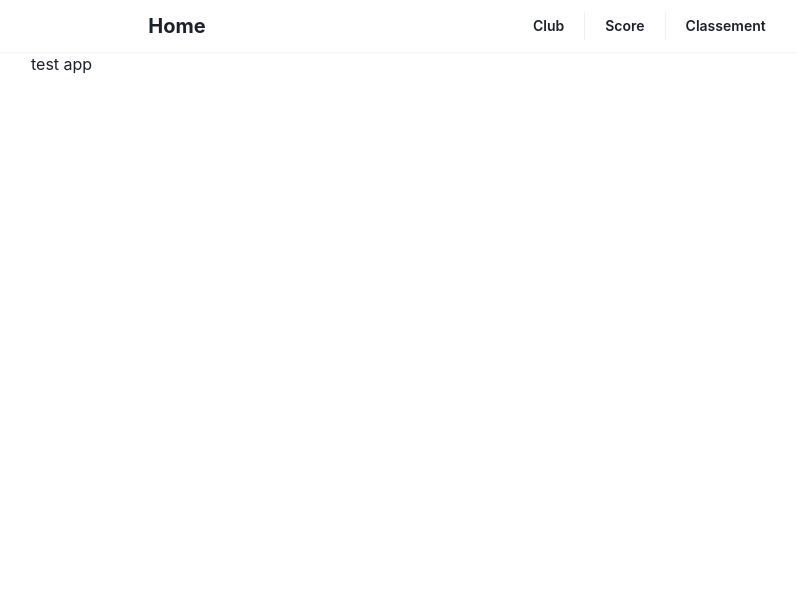
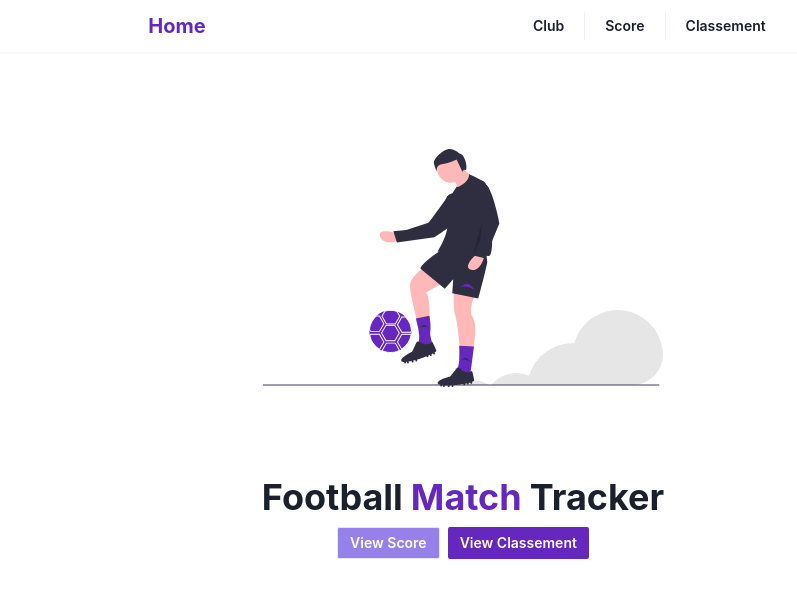
Before and after one commit to ReygaFitra/match-tracker, a Next.js app: page / in a window 1280 px wide. Shown: the top 598 px of the page, without its empty margins (177-974 px from the left). Built offline with nearby package versions, Linux system fonts and the light colour scheme.

Commit message:
styles: main page

```diff
--- a/src/app/page.jsx
+++ b/src/app/page.jsx
@@ -1,10 +1,74 @@
 'use client';
-import { Container } from '@chakra-ui/react';
+import { Box, Button, Container, Flex, Heading, Text, VStack } from '@chakra-ui/react';
+import Link from 'next/link';
 
 export default function Home() {
   return (
-    <Container maxW="4xl">
-      <div>test app</div>
+    <Container maxW="4xl" py={4}>
+      <Flex alignItems="center" justifyContent="center">
+        <VStack spacing="2">
+          <Box>
+            <svg xmlns="http://www.w3.org/2000/svg" width="400px" height="400px" data-name="Layer 1" viewBox="0 0 856.974 510.427">
+              <path fill="none" d="M414 505.065c3.119-3.939 7.232 3.896 11.346 1h-22.798c4.64 2.577 8.263-5.21 11.452-1zM488.956 506.065h-3.93c.845.593 1.692 1.184 2.498 1.825.46-.622.952-1.219 1.432-1.825z"></path>
+              <path
+                fill="#e6e6e6"
+                d="M384.301 501.338a37.624 37.624 0 00-18.293 4.727h36.54a37.46 37.46 0 00-18.247-4.727zM455.206 496.611a51.693 51.693 0 00-29.86 9.454h59.68a51.681 51.681 0 00-29.82-9.454zM856.85 436.772c-2.67-48.412-41.566-87.883-89.938-91.191a96.924 96.924 0 00-100.186 70.76c-1.174-.042-2.347-.089-3.531-.089a96.926 96.926 0 00-92.977 69.6 68.484 68.484 0 00-81.262 20.213H791.23c37.136 0 67.204-30.759 65.69-67.864q-.03-.713-.069-1.43z"
+              ></path>
+              <path fill="#3f3d56" d="M0 505.065H849V507.065H0z"></path>
+              <path fill="#ffb8b8" d="M283.344 180.239s-38.535-12.004-32.62 7.745 38.374 9.773 38.374 9.773z"></path>
+              <path fill="#2f2e41" d="M430.646 106.114s-19.748-26.987-38.935 1.029c-19.224 28.07-37.098 51.115-37.098 51.115l-47.745 15.567-27.623 2.451 7.61 24.558 80.313-11.65s89.414-53.115 63.478-83.07z"></path>
+              <path fill="#ffb8b8" d="M342.5 255.565s-30 21-28 40 15 71 15 71l27-4s3-40-7-55l48-27zM409 305.065s-2 37 3 52 10 71 10 71h28s13-49-3-71c0 0-5-29 9-43z"></path>
+              <path fill="#2f2e41" d="M402.5 202.565s-65 41-65 54l52 43 18-20-2 30 56 11s20-76 19-79-4-47-4-47z"></path>
+              <path fill="#6527be" d="M356.5 357.565l-29 6 5.152 21.183a75.64 75.64 0 01.848 31.817s30 8 30 4-7-20-5-31-2-32-2-32z"></path>
+              <path
+                fill="#2f2e41"
+                d="M371.5 432.565c-1-4-9.308-22.135-9.654-19.068s-16.346 8.068-22.346 2.068c0 0-8-7-11 0s-9 19-9 19-27 13-23 20c.809 1.416 3.05 2.013 6.11 2.066a1.633 1.633 0 00-.11.58v.709a1.646 1.646 0 001.646 1.645h.708a1.646 1.646 0 001.646-1.645v-.71a1.628 1.628 0 00-.18-.733 59.115 59.115 0 002.539-.28 1.63 1.63 0 00-.359 1.014v.709a1.646 1.646 0 001.646 1.645h.708a1.646 1.646 0 001.646-1.645v-.71a1.638 1.638 0 00-.851-1.432 126.83 126.83 0 007.093-1.414 1.63 1.63 0 00-.242.847v.709a1.646 1.646 0 001.646 1.645h.708a1.646 1.646 0 001.646-1.645v-.71a1.644 1.644 0 00-.978-1.5c1.791-.438 3.547-.893 5.218-1.344a1.63 1.63 0 00-.24.845v.709a1.646 1.646 0 001.646 1.645h.708a1.646 1.646 0 001.646-1.645v-.71a1.64 1.64 0 00-1.157-1.563c5.872-1.654 10.157-3.082 10.157-3.082s4.976-1.81 11-4.256v.61a1.646 1.646 0 001.646 1.646h.708a1.646 1.646 0 001.646-1.645v-.71a1.636 1.636 0 00-.636-1.29 233.09 233.09 0 003.636-1.563v.563a1.646 1.646 0 001.646 1.645h.708a1.646 1.646 0 001.646-1.645v-.71a1.642 1.642 0 00-.704-1.346 108.983 108.983 0 003.72-1.813c-.005.054-.016.105-.016.16v.709a1.646 1.646 0 001.646 1.645h.708a1.646 1.646 0 001.646-1.645v-.71a1.646 1.646 0 00-1.317-1.612c2.796-1.623 4.56-3.064 4.317-4.033z"
+              ></path>
+              <path fill="#6527be" d="M452 423.565l-31.68-2s1.92 33-1.92 44-1.92 15-1.92 15l27.84 2z"></path>
+              <path
+                fill="#2f2e41"
+                d="M452.39 496.5c-.144-4.12-4.489-23.59-5.466-20.662s-17.67 4.482-22.286-2.637c0 0-6.365-8.514-10.759-2.293s-12.763 16.706-12.763 16.706-29.117 7.084-26.665 14.764c.496 1.554 2.564 2.605 5.546 3.294a1.634 1.634 0 00-.23.545l-.147.693a1.646 1.646 0 001.266 1.953l.693.147a1.646 1.646 0 001.953-1.266l.148-.693a1.628 1.628 0 00-.023-.755c.815.1 1.664.185 2.541.254a1.63 1.63 0 00-.562.918l-.148.693a1.646 1.646 0 001.266 1.953l.693.147a1.646 1.646 0 001.953-1.266l.148-.693a1.638 1.638 0 00-.534-1.579c2.331.104 4.783.127 7.232.096a1.63 1.63 0 00-.413.778l-.148.693a1.646 1.646 0 001.266 1.953l.693.147a1.646 1.646 0 001.953-1.266l.148-.693a1.644 1.644 0 00-.644-1.673c1.843-.053 3.656-.133 5.384-.226a1.63 1.63 0 00-.411.777l-.148.693a1.646 1.646 0 001.267 1.953l.693.147a1.646 1.646 0 001.952-1.266l.148-.693a1.64 1.64 0 00-.806-1.77c6.089-.394 10.577-.897 10.577-.897s5.243-.733 11.646-1.87l-.128.598a1.646 1.646 0 001.267 1.953l.693.147a1.646 1.646 0 001.952-1.266l.148-.693a1.636 1.636 0 00-.353-1.396c1.289-.245 2.59-.501 3.882-.77l-.117.55a1.646 1.646 0 001.266 1.953l.693.148a1.646 1.646 0 001.953-1.267l.148-.693a1.642 1.642 0 00-.408-1.464c1.403-.323 2.759-.656 4.016-.997-.016.051-.037.1-.049.153l-.148.693a1.646 1.646 0 001.267 1.953l.693.147a1.646 1.646 0 001.953-1.266l.147-.693a1.646 1.646 0 00-.951-1.852c3.073-1.005 5.098-2.046 5.063-3.044z"
+              ></path>
+              <circle cx="402.5" cy="43.565" r="29" fill="#ffb8b8"></circle>
+              <path fill="#ffb8b8" d="M428.5 40.565s16 20 24 19l-35 27s-4-17-9-19 20-27 20-27z"></path>
+              <path
+                fill="#2f2e41"
+                d="M491 189.065s-.002-110.346-18.513-119.852c-18.5-9.5-30.738-14.922-30.738-14.922a25.958 25.958 0 01-9.98 18.567c-6.134 4.736-12.245 8.663-15.659 8.676l-.11-.469-.416-1.189-10.084 15.69s-9 2-12 8c-1.623 3.245 6.03 35.922 1.5 65.5-3.844 25.093-20.041 47.745-20.5 50.5-.776 4.655 18.91-7.543 27.775-13.245.132.147.225.244.225.244s-5 2 5-1c5.666-1.7 13.577-1.794 19.372-1.557-.007 1.738.034 3.118.128 4.057 1 10 51 24 58 21s6-40 6-40z"
+              ></path>
+              <path fill="#ffb8b8" d="M456 227.065s-30 27-10 32 28-28 28-28z"></path>
+              <path fill="#6527be" d="M421 297.065s14-13 22-6 13 12 13 12-23-14-35-6z"></path>
+              <path
+                fill="#2f2e41"
+                d="M424.636 452.614s7.891-7.328 12.4-3.382 7.328 6.763 7.328 6.763-12.964-7.89-19.728-3.381zM336.233 384.459s5.417-9.307 10.88-6.844 8.978 4.338 8.978 4.338-14.7-3.776-19.858 2.506zM483.444 82.934c-9.913-19.926-40.075-9.058-35.174 12.65q.11.486.23.981a197.351 197.351 0 0025 58l-11 49-12 25 25 6 31-75s-8.55-47.473-23.056-76.63z"
+              ></path>
+              <path d="M469 156.065L450 228.065 466 194.065 469 156.065z" opacity="0.2"></path>
+              <path
+                fill="#2f2e41"
+                d="M420.713 9.761s-16.03-16.876-32.166-6.248-23.79 20.952-22.207 28.141 6.264 17.188 6.264 17.188-2.91-14.893 10.45-15.995 31.82-9.944 31.82-9.944l12.485 26.664s1.765-6.179 6.66-4.407 1.1-33.422-13.306-35.399z"
+              ></path>
+              <path
+                fill="#6527be"
+                d="M318 391.065a45.906 45.906 0 01-.63 7.56v.01a45.011 45.011 0 01-62.24 33.73h-.01a43.903 43.903 0 01-5.37-2.77 45.067 45.067 0 01-20.88-29.65 45.556 45.556 0 01-.87-8.88c0-1.36.06-2.71.18-4.04v-.01a44.998 44.998 0 0189.81 3.43v.01c.01.21.01.4.01.61z"
+              ></path>
+              <path
+                fill="#fff"
+                d="M284.077 376.035h-20.154l-10.078-17.45 6.836-11.848.4-.107a46.155 46.155 0 0126.302.735l.362.12 6.41 11.1zm-19-2h17.846l8.922-15.45-5.449-9.438a44.355 44.355 0 00-24.398-.691l-5.843 10.129zM283.077 412.036h-20.154l-10.078-17.454 10.078-17.454h20.154l10.078 17.454zm-19-2h17.846l8.922-15.454-8.922-15.454h-17.846l-8.922 15.454zM273 437.065a45.582 45.582 0 01-18.269-3.783l-1.027-.446 10.218-17.711h20.155l9.788 16.955-.972.467A45.572 45.572 0 01273 437.065zm-16.437-5.183a44.048 44.048 0 0034.485-.682l-8.125-14.075h-17.845zM317.077 394.035h-20.154l-10.078-17.45 10.077-17.46h9.178l.296.311a45.78 45.78 0 0112.594 30.996v.29zm-19-2h17.846l1.063-1.84a43.779 43.779 0 00-11.749-29.07h-7.16l-8.922 15.46zM296.645 430.547l-9.8-16.962 10.077-17.46h20.154l1.294 2.23-.014.448a46.096 46.096 0 01-20.832 31.188zm-7.49-16.962l8.175 14.148a44.09 44.09 0 0018.994-28.919l-.4-.69h-17.846zM250.106 430.978l-.873-.527a46.115 46.115 0 01-21.343-30.31l-.075-.37 2.108-3.646h20.155l10.077 17.46zm-20.18-30.862a44.112 44.112 0 0019.474 28.086l8.445-14.617-8.923-15.46h-17.845zM250.077 392.035h-20.154l-2.743-4.741v-.269a45.861 45.861 0 0114.489-29.633l.288-.267h8.12l10.078 17.46zm-19-2h17.846l8.922-15.45-8.923-15.46h-6.176a43.818 43.818 0 00-13.541 27.674z"
+              ></path>
+            </svg>
+          </Box>
+          <Heading as="h3" display="flex" gap={2}>
+            Football <Text color="#6527BE">Match</Text> Tracker
+          </Heading>
+          <Box display="flex" alignItems="center" gap={2}>
+            <Button size="sm" variant="outline" rounded="sm" bgColor="#9681EB" color="white" _hover={{ bgColor: '#6527BE', color: 'white', rounded: 'sm' }}>
+              <Link href="/score">View Score</Link>
+            </Button>
+            <Button size="sm" variant="solid" rounded="sm" bgColor="#6527BE" color="white" _hover={{ bgColor: '#9681EB', rounded: 'sm' }}>
+              <Link href="/classement">View Classement</Link>
+            </Button>
+          </Box>
+        </VStack>
+      </Flex>
     </Container>
   );
 }
--- a/src/components/Navbar.jsx
+++ b/src/components/Navbar.jsx
@@ -4,19 +4,19 @@ import Link from 'next/link';
 const Navbar = () => {
   return (
     <Flex as={'nav'} p="10px" alignItems="center" justifyContent="space-evenly" shadow="sm">
-      <Heading size="md">
+      <Heading size="md" color="#6527BE">
         <Link href="/">Home</Link>
       </Heading>
       <HStack>
-        <Button size="sm" variant="ghost" rounded="sm">
+        <Button size="sm" variant="ghost" rounded="sm" _hover={{ bgColor: '#9681EB', color: 'white', rounded: 'sm' }}>
           <Link href="/club">Club</Link>
         </Button>
         <Divider orientation="vertical" height={7} />
-        <Button size="sm" variant="ghost" rounded="sm">
+        <Button size="sm" variant="ghost" rounded="sm" _hover={{ bgColor: '#9681EB', color: 'white', rounded: 'sm' }}>
           <Link href="/score">Score</Link>
         </Button>
         <Divider orientation="vertical" height={7} />
-        <Button size="sm" variant="ghost" rounded="sm">
+        <Button size="sm" variant="ghost" rounded="sm" _hover={{ bgColor: '#9681EB', color: 'white', rounded: 'sm' }}>
           <Link href="/classement">Classement</Link>
         </Button>
       </HStack>
```
Also changed, not shown: src/assets/main_svg.svg (added).
